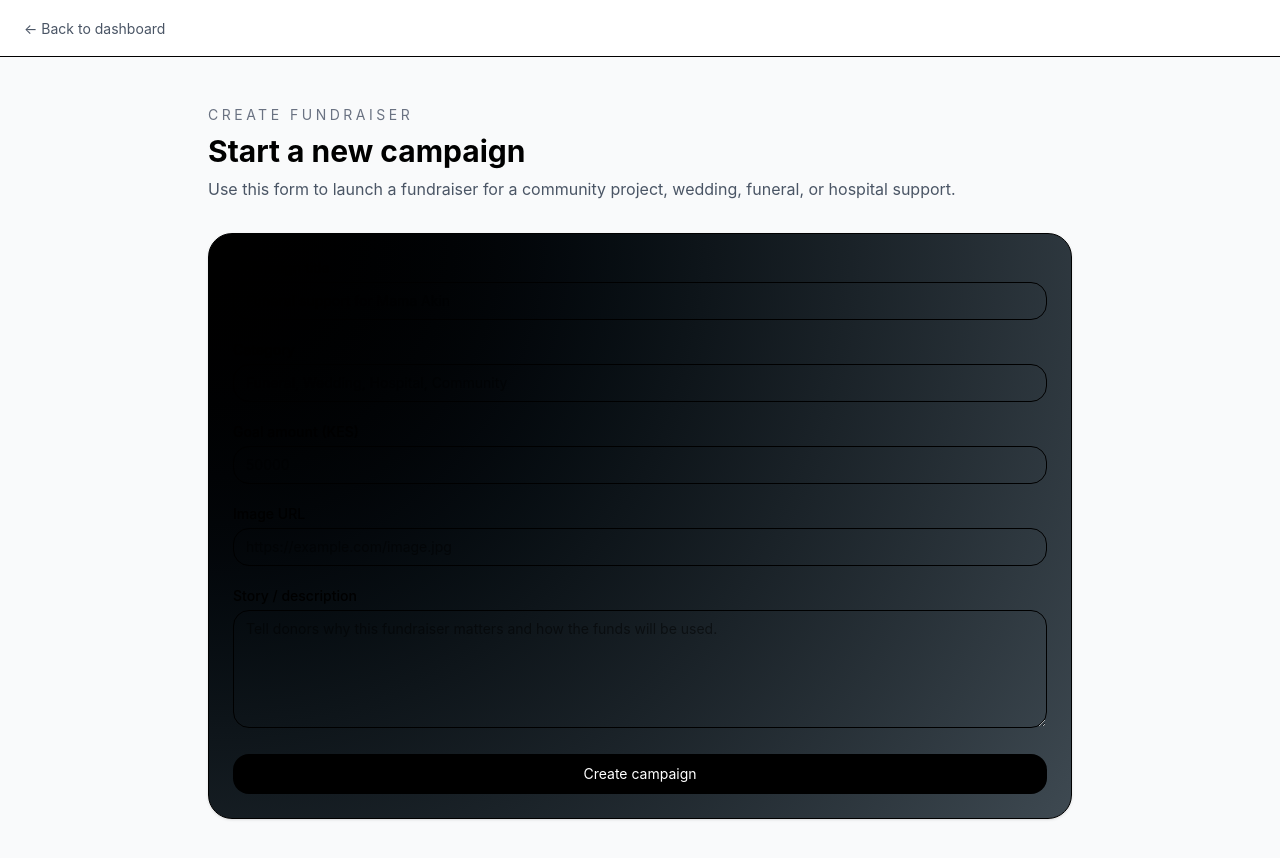
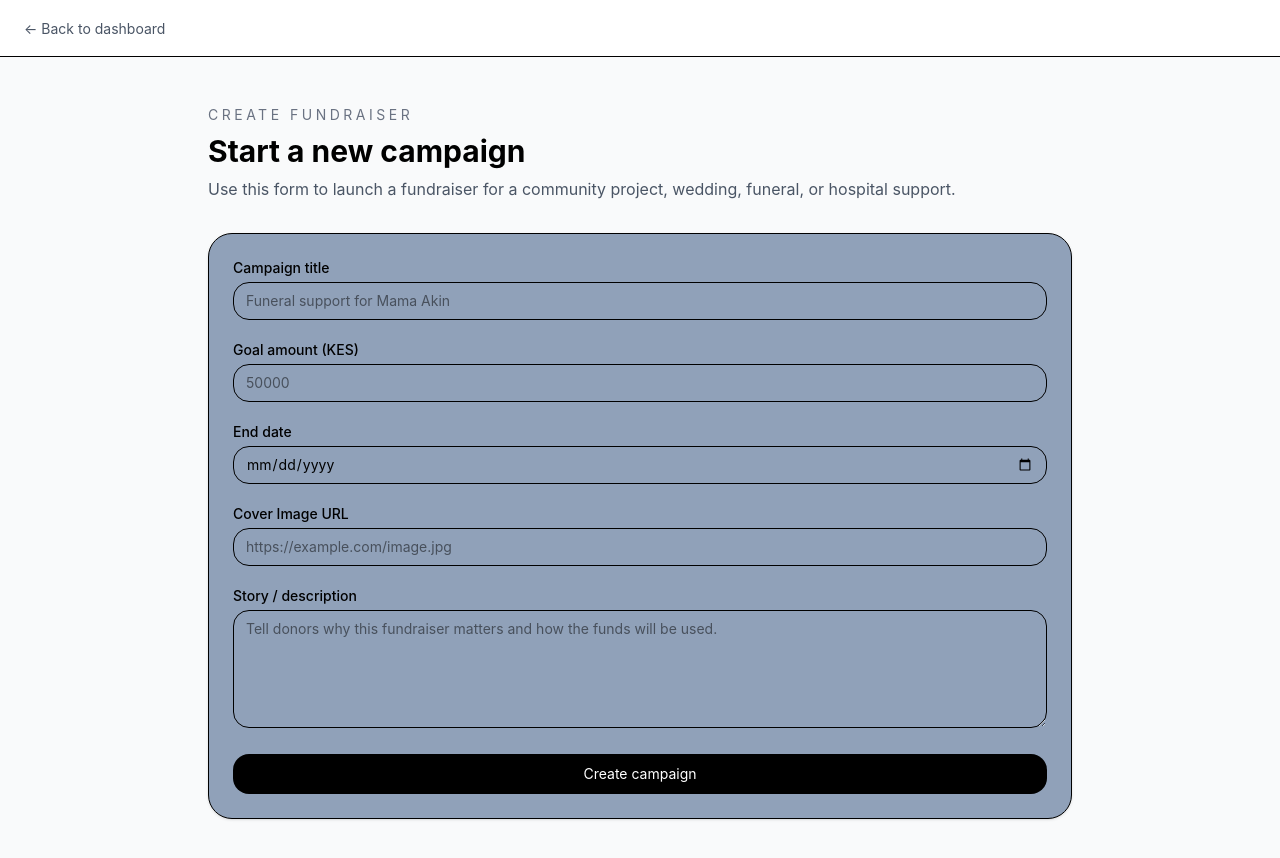
Before and after one commit to MatiriSimon/mojaweb, a Next.js app: page /dashboard/create in a window 1280 px wide. Shown: the top 858 px of the page. Built offline with nearby package versions, Linux system fonts and the light colour scheme.

Commit message:
Further minor changes on the campaigns form and  card. Added a new action to create a campaign  and updated the campaigns card to display  the new campaign data that is in sync with my  backend schema.

```diff
--- a/app/dashboard/create/actions.ts
+++ b/app/dashboard/create/actions.ts
@@ -8,6 +8,10 @@ export async function createCampaign(formData: FormData) {
   const description = String(formData.get("description") ?? "").trim();
   const goal_amount = Number(formData.get("goal_amount") ?? 0);
   const cover_image_url = String(formData.get("cover_image_url") ?? "").trim();
+  const end_date_str = String(formData.get("end_date") ?? "").trim();
+
+  // Convert string (e.g. "2026-07-15") into a Date object
+  const end_date = end_date_str ? new Date(end_date_str) : null;
 
   if (!title || !description || !goal_amount || goal_amount <= 0) {
     const url = new URL("/dashboard/create", process.env.NEXT_PUBLIC_SUPABASE_URL || "http://localhost:3000");
@@ -33,9 +37,10 @@ export async function createCampaign(formData: FormData) {
       user_id: user.id,
       title,
       description,
-      goal_amount: goal_amount,
+      goal_amount,
       current_amount: 0,
       cover_image_url: cover_image_url || null,
+      end_date, // <-- new field
     })
     .select("*")
     .single();
--- a/components/campaigns-card.tsx
+++ b/components/campaigns-card.tsx
@@ -9,11 +9,21 @@ type Campaign = {
   goal_amount: number;
   current_amount: number;
   cover_image_url?: string | null;
+  end_date?: string | null; // <-- new field
 };
 
 export default function CampaignsCard({ campaign }: { campaign: Campaign }) {
   const raised = Number(campaign.current_amount ?? 0);
   const goal = Number(campaign.goal_amount ?? 1);
+
+  // Format end date nicely
+  const formattedEndDate = campaign.end_date
+    ? new Date(campaign.end_date).toLocaleDateString("en-KE", {
+        year: "numeric",
+        month: "long",
+        day: "numeric",
+      })
+    : null;
 
   return (
     <article className="group rounded-3xl border border-gray-200 bg-slate-stripes p-5 shadow-sm transition duration-200 hover:-translate-y-1 hover:shadow-lg">
@@ -44,6 +54,12 @@ export default function CampaignsCard({ campaign }: { campaign: Campaign }) {
         <span>Goal KES {goal.toLocaleString()}</span>
       </div>
 
+      {formattedEndDate && (
+        <div className="mt-2 text-sm text-gray-500">
+          Ends on <span className="font-medium">{formattedEndDate}</span>
+        </div>
+      )}
+
       <Link
         href={`/campaigns/${campaign.id}`}
         className="mt-5 inline-flex items-center rounded-xl bg-black px-4 py-2.5 text-sm font-medium text-white transition hover:bg-gray-800"
--- a/components/campaigns-form.tsx
+++ b/components/campaigns-form.tsx
@@ -6,7 +6,7 @@ interface CampaignsFormProps {
 
 export default function CampaignsForm({ error }: CampaignsFormProps) {
   return (
-    <form action={createCampaign} className="space-y-5 rounded-2xl border bg-slate-stripes p-6 shadow-sm">
+    <form action={createCampaign} className="space-y-5 rounded-2xl border bg-slate-400 p-6 shadow-sm">
       {error ? <p className="rounded-lg bg-red-50 p-3 text-sm text-red-600">{error}</p> : null}
 
       <div>
@@ -15,18 +15,25 @@ export default function CampaignsForm({ error }: CampaignsFormProps) {
       </div>
 
       <div>
-        <label className="mb-1 block text-sm font-medium">Category</label>
-        <input name="category" className="w-full rounded-xl border px-3 py-2 text-sm" placeholder="Funeral, Wedding, Hospital, Community" />
-      </div>
-
-      <div>
         <label className="mb-1 block text-sm font-medium">Goal amount (KES)</label>
         <input name="goal_amount" type="number" min="1" required className="w-full rounded-xl border px-3 py-2 text-sm" placeholder="50000" />
       </div>
 
+
       <div>
-        <label className="mb-1 block text-sm font-medium">Image URL</label>
-        <input name="image_url" type="url" className="w-full rounded-xl border px-3 py-2 text-sm" placeholder="https://example.com/image.jpg" />
+        <label className="mb-1 block text-sm font-medium">End date</label>
+        <input
+          name="end_date"
+          type="date"
+          required
+          className="w-full rounded-xl border px-3 py-2 text-sm"
+        />
+     </div>
+
+
+      <div>
+        <label className="mb-1 block text-sm font-medium">Cover Image URL</label>
+        <input name="cover_image_url" type="url" className="w-full rounded-xl border px-3 py-2 text-sm" placeholder="https://example.com/image.jpg" />
       </div>
 
       <div>
```
